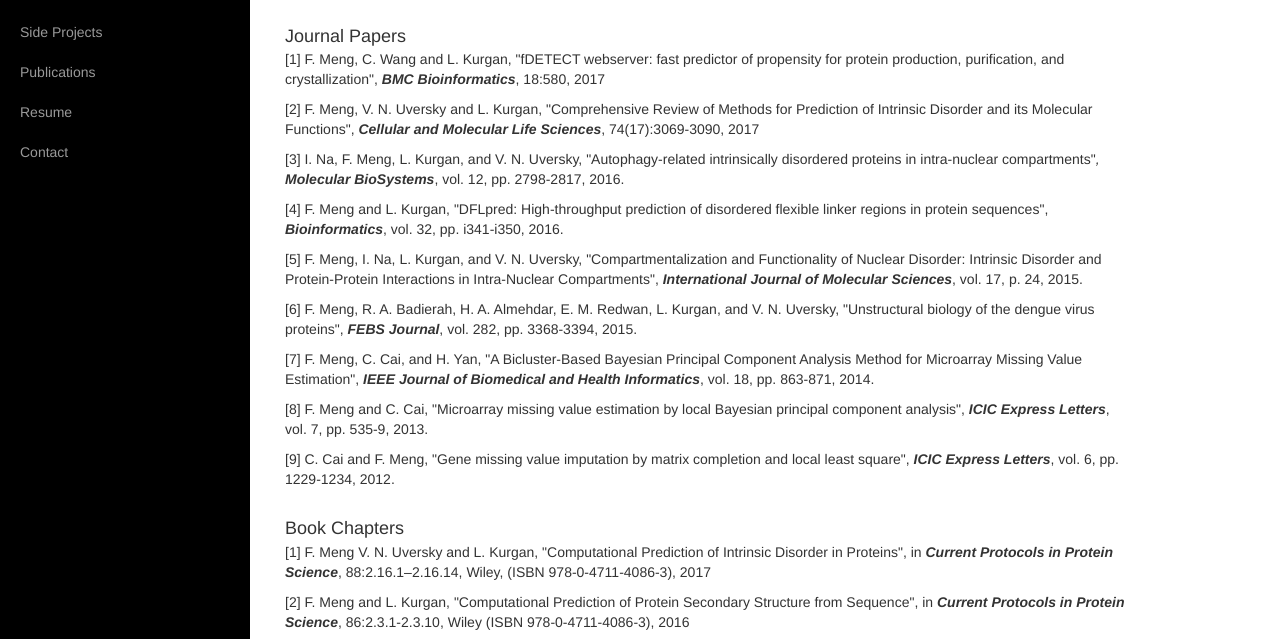
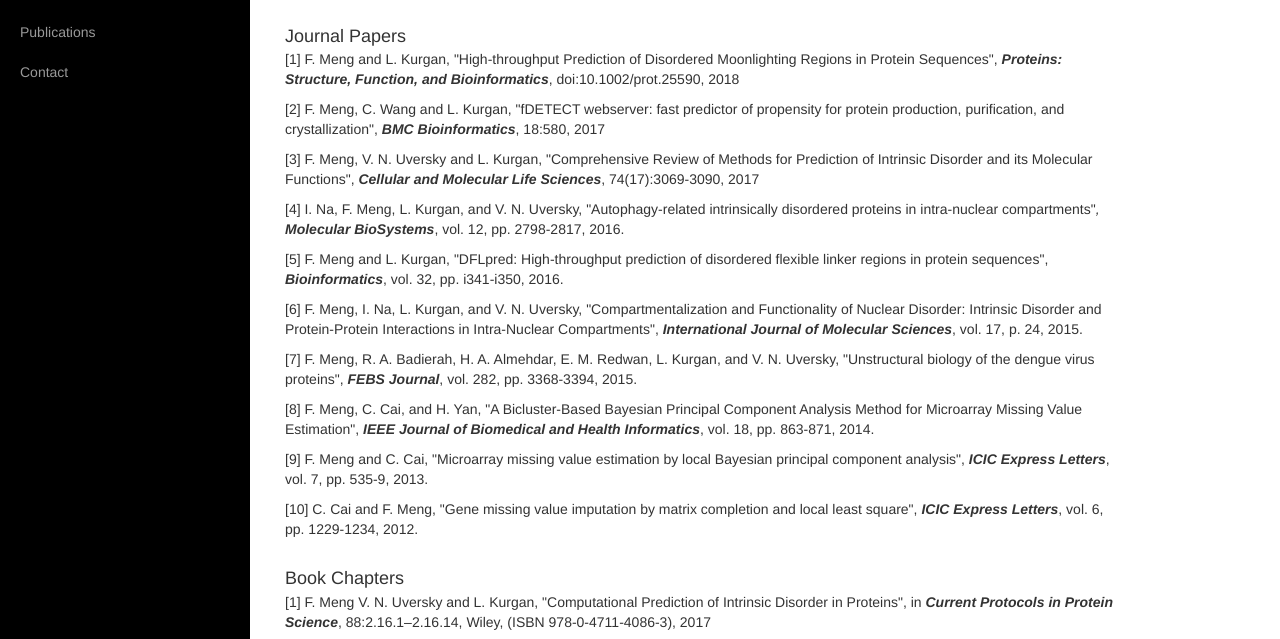
Before and after one commit to StartBootstrap/startbootstrap-simple-sidebar, a plain HTML site: page publications.html in a window 1280 px wide. Shown: the part 93-732 px from the top of the page. Drawn offline with Linux system fonts and the light colour scheme.

Commit message:
update August 2018

```diff
--- a/publications.html
+++ b/publications.html
@@ -40,13 +40,7 @@
                         <a href="projects.html">Projects</a>
                     </li>
                     <li>
-                        <a href="sideProjects.html">Side Projects</a>
-                    </li>
-                    <li>
                         <a href="publications.html">Publications</a>
-                    </li>
-                    <li>
-                        <a href="resume.html">Resume</a>
                     </li>
                     <li>
                        <a href="contact.html">Contact</a>
@@ -62,15 +56,16 @@
                         <div class="col-lg-12">
                             <h1>Publications</h1>
                             <h4>Journal Papers</h4>
-                            <p id="pubs">[1] F. Meng, C. Wang and L. Kurgan, &quot;fDETECT webserver: fast predictor of propensity for protein production, purification, and crystallization&quot;, <i><b>BMC Bioinformatics</b></i>, 18:580, 2017</p>
-                            <p id="pubs">[2] F. Meng, V. N. Uversky and L. Kurgan, &quot;Comprehensive Review of Methods for Prediction of Intrinsic Disorder and its Molecular Functions&quot;, <i><b>Cellular and Molecular Life Sciences</b></i>, 74(17):3069-3090, 2017</p>
-                            <p id="pubs">[3] I. Na, F. Meng, L. Kurgan, and V. N. Uversky, &quot;Autophagy-related intrinsically disordered proteins in intra-nuclear compartments&quot;<i>, <b>Molecular BioSystems</b></i>, vol. 12, pp. 2798-2817, 2016.</p>
-                            <p id="pubs">[4] F. Meng and L. Kurgan, &quot;DFLpred: High-throughput prediction of disordered flexible linker regions in protein sequences&quot;, <i><b>Bioinformatics</b></i>, vol. 32, pp. i341-i350, 2016.</p>
-                            <p id="pubs">[5] F. Meng, I. Na, L. Kurgan, and V. N. Uversky, &quot;Compartmentalization and Functionality of Nuclear Disorder: Intrinsic Disorder and Protein-Protein Interactions in Intra-Nuclear Compartments&quot;, <i><b>International Journal of Molecular Sciences</b></i>, vol. 17, p. 24, 2015.</p>
-                            <p id="pubs">[6] F. Meng, R. A. Badierah, H. A. Almehdar, E. M. Redwan, L. Kurgan, and V. N. Uversky, &quot;Unstructural biology of the dengue virus proteins&quot;, <i><b>FEBS Journal</b></i>, vol. 282, pp. 3368-3394, 2015.</p>
-                            <p id="pubs">[7] F. Meng, C. Cai, and H. Yan, &quot;A Bicluster-Based Bayesian Principal Component Analysis Method for Microarray Missing Value Estimation&quot;, <i><b>IEEE Journal of Biomedical and Health Informatics</b></i>, vol. 18, pp. 863-871, 2014.</p>
-                            <p id="pubs">[8] F. Meng and C. Cai, &quot;Microarray missing value estimation by local Bayesian principal component analysis&quot;, <i><b>ICIC Express Letters</b></i>, vol. 7, pp. 535-9, 2013.</p>
-                            <p id="pubs">[9] C. Cai and F. Meng, &quot;Gene missing value imputation by matrix completion and local least square&quot;, <i><b>ICIC Express Letters</b></i>, vol. 6, pp. 1229-1234, 2012.</p>
+                            <p id="pubs">[1] F. Meng and L. Kurgan, &quot;High-throughput Prediction of Disordered Moonlighting Regions in Protein Sequences&quot;, <i><b>Proteins: Structure, Function, and Bioinformatics</b></i>, doi:10.1002/prot.25590, 2018</p>
+                            <p id="pubs">[2] F. Meng, C. Wang and L. Kurgan, &quot;fDETECT webserver: fast predictor of propensity for protein production, purification, and crystallization&quot;, <i><b>BMC Bioinformatics</b></i>, 18:580, 2017</p>
+                            <p id="pubs">[3] F. Meng, V. N. Uversky and L. Kurgan, &quot;Comprehensive Review of Methods for Prediction of Intrinsic Disorder and its Molecular Functions&quot;, <i><b>Cellular and Molecular Life Sciences</b></i>, 74(17):3069-3090, 2017</p>
+                            <p id="pubs">[4] I. Na, F. Meng, L. Kurgan, and V. N. Uversky, &quot;Autophagy-related intrinsically disordered proteins in intra-nuclear compartments&quot;<i>, <b>Molecular BioSystems</b></i>, vol. 12, pp. 2798-2817, 2016.</p>
+                            <p id="pubs">[5] F. Meng and L. Kurgan, &quot;DFLpred: High-throughput prediction of disordered flexible linker regions in protein sequences&quot;, <i><b>Bioinformatics</b></i>, vol. 32, pp. i341-i350, 2016.</p>
+                            <p id="pubs">[6] F. Meng, I. Na, L. Kurgan, and V. N. Uversky, &quot;Compartmentalization and Functionality of Nuclear Disorder: Intrinsic Disorder and Protein-Protein Interactions in Intra-Nuclear Compartments&quot;, <i><b>International Journal of Molecular Sciences</b></i>, vol. 17, p. 24, 2015.</p>
+                            <p id="pubs">[7] F. Meng, R. A. Badierah, H. A. Almehdar, E. M. Redwan, L. Kurgan, and V. N. Uversky, &quot;Unstructural biology of the dengue virus proteins&quot;, <i><b>FEBS Journal</b></i>, vol. 282, pp. 3368-3394, 2015.</p>
+                            <p id="pubs">[8] F. Meng, C. Cai, and H. Yan, &quot;A Bicluster-Based Bayesian Principal Component Analysis Method for Microarray Missing Value Estimation&quot;, <i><b>IEEE Journal of Biomedical and Health Informatics</b></i>, vol. 18, pp. 863-871, 2014.</p>
+                            <p id="pubs">[9] F. Meng and C. Cai, &quot;Microarray missing value estimation by local Bayesian principal component analysis&quot;, <i><b>ICIC Express Letters</b></i>, vol. 7, pp. 535-9, 2013.</p>
+                            <p id="pubs">[10] C. Cai and F. Meng, &quot;Gene missing value imputation by matrix completion and local least square&quot;, <i><b>ICIC Express Letters</b></i>, vol. 6, pp. 1229-1234, 2012.</p>
                             <h4>Book Chapters</h4>
                             <p id="pubs">[1] F. Meng V. N. Uversky and L. Kurgan, &quot;Computational Prediction of Intrinsic Disorder in Proteins&quot;, in <i><b>Current Protocols in Protein Science</b></i>, 88:2.16.1–2.16.14, Wiley, (ISBN 978-0-4711-4086-3), 2017</p>
                             <p id="pubs">[2] F. Meng and L. Kurgan, &quot;Computational Prediction of Protein Secondary Structure from Sequence&quot;, in <i><b>Current Protocols in Protein Science</b></i>, 86:2.3.1-2.3.10, Wiley (ISBN 978-0-4711-4086-3), 2016</p>
```
Also changed, not shown: contact.html (+0 -8 lines), index.html (+0 -6 lines), projects.html (+1 -7 lines), resume.html (+0 -6 lines), sideProjects.html (deleted, +0 -101 lines), 1 other file.
